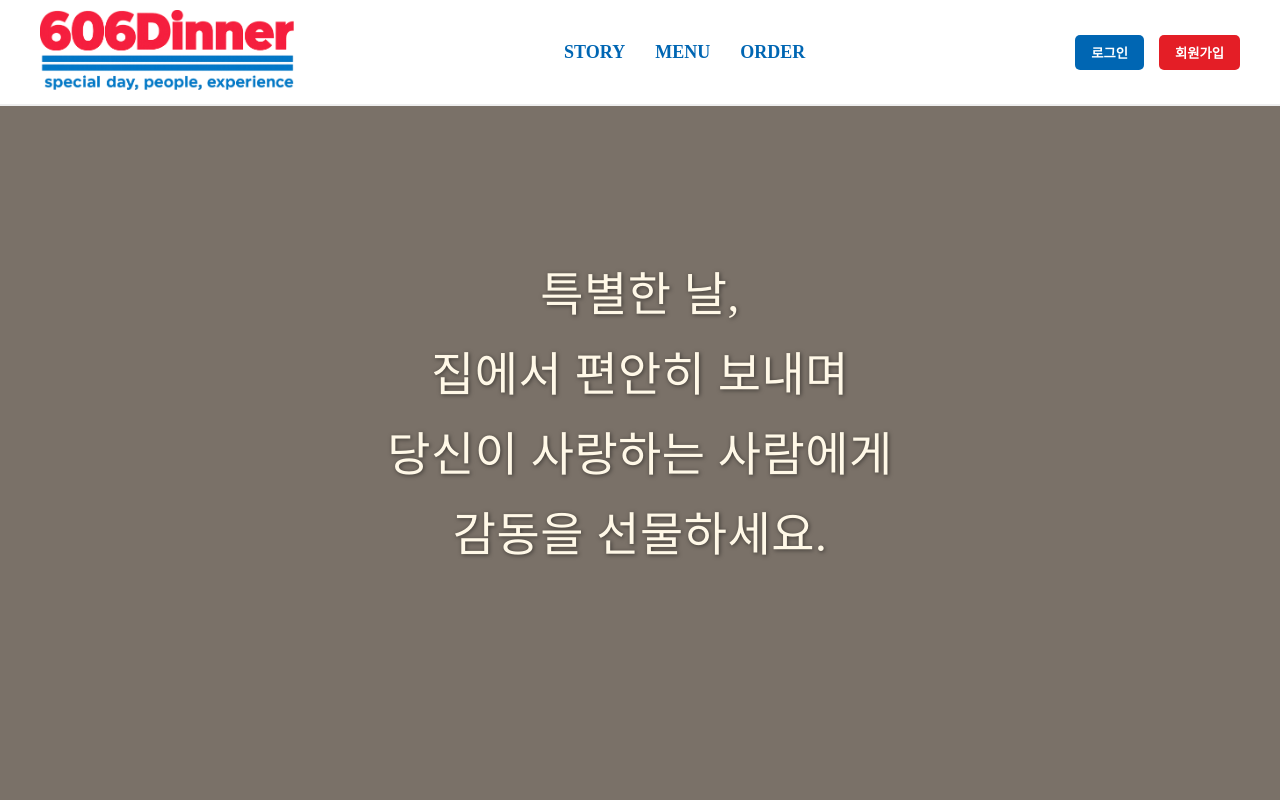
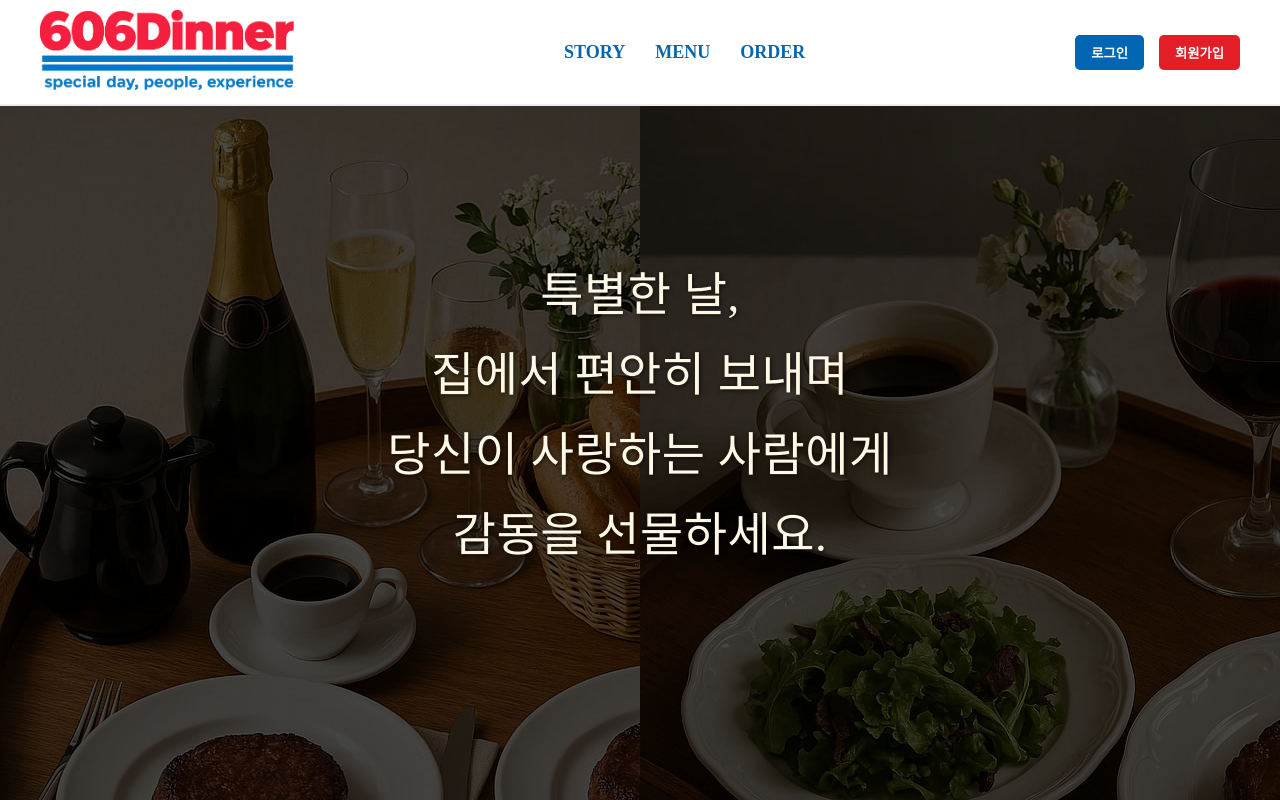
Before and after one commit to UOS606/606Dinner, a React (Create React App) app in the folder frontend/: page /story in a window 1280 px wide. Shown: the top 800 px of the page. Built offline with nearby package versions, Linux system fonts and the light colour scheme.

Commit message:
쿠폰, 주문내역, 장바구니, 부활

```diff
--- a/frontend/src/components/common/nav_bar/NavBar.jsx
+++ b/frontend/src/components/common/nav_bar/NavBar.jsx
@@ -251,6 +251,7 @@ const NavBar = ({
         {isLoggedIn ? (
           <>
             {username !== "admin" && (
+              <>
                 <span className={styles.couponInfo}>
                   {couponCount === null ? (
                     "쿠폰 정보를 불러오는 중..."
@@ -260,11 +261,11 @@ const NavBar = ({
                     </>
                   )}
                 </span>
-              ) && (
                 <button onClick={handleVoice} className={styles.signupBtn}>
                   음성인식
                 </button>
-              )}
+              </>
+            )}
 
             <button onClick={handleLogout} className={styles.loginBtn}>
               로그아웃
--- a/frontend/src/components/home/Home.jsx
+++ b/frontend/src/components/home/Home.jsx
@@ -32,7 +32,7 @@ const Home = () => {
       setBannerIndex((prev) => (prev + 1) % bannerImages.length);
     }, 10000);
     return () => clearInterval(interval);
-  });
+  }, []);
 
   // 오른쪽 메뉴 (5초마다 변경)
   useEffect(() => {
@@ -40,7 +40,7 @@ const Home = () => {
       setMenuIndex((prev) => (prev + 1) % menuSets.length);
     }, 5000);
     return () => clearInterval(interval);
-  });
+  }, []);
 
   return (
     <div className={styles.homeLayout}>
--- a/frontend/src/components/order/OrderHistory.jsx
+++ b/frontend/src/components/order/OrderHistory.jsx
@@ -53,7 +53,7 @@ const OrderHistory = () => {
 
       try {
         const token = localStorage.getItem("token");
-        const res = await fetch("/api/orders", {
+        const res = await fetch("/api/orders/history", {
           headers: {
             Authorization: `Bearer ${token}`,
           },
--- a/frontend/src/components/story/Story.jsx
+++ b/frontend/src/components/story/Story.jsx
@@ -18,13 +18,19 @@ const Story = () => {
 
   return (
     <main className={styles.mainBanner}>
+      <div className={styles.leftImage}>
+        <img src="/images/story.png" alt="advertisement" />
+      </div>
+      <div className={styles.rightImage}>
+        <img src="/images/dinner/french/deluxe.png" alt="advertisement" />
+      </div>
       <div className={styles.overlay}>
         <h1 className={styles.slogan}>
           {lines.map((line, index) => (
             <span
               key={index}
               className={styles.fadeLine}
-              style={{ animationDelay: `${index * 1.2}s` }} // 1.5초 간격
+              style={{ animationDelay: `${index * 1.15}s` }} // 1.5초 간격
             >
               {line}
             </span>
--- a/frontend/src/components/story/Story.module.css
+++ b/frontend/src/components/story/Story.module.css
@@ -34,7 +34,7 @@
   justify-content: center;
   align-items: flex-start;
   padding-top: 150px;
-  background-color: rgba(0, 0, 0, 0.5); /* optional: 글씨 잘 보이도록 어둡게 */
+  background-color: rgba(0, 0, 0, 0.7); /* optional: 글씨 잘 보이도록 어둡게 */
 }
 
 .slogan {
@@ -42,7 +42,7 @@
   font-weight: 500;
   line-height: 1.7;
   color: #fff8e7;
-  text-shadow: 1px 1px 4px rgba(0, 0, 0, 0.5);
+  text-shadow: 1px 1px 4px rgba(0, 0, 0, 0.7);
   max-width: 1000px;
   margin: 0 auto;
   letter-spacing: 0.5px;
@@ -61,3 +61,14 @@
     opacity: 1;
   }
 }
+
+.leftImage {
+  flex: 5;
+  position: relative;
+  overflow: hidden;
+}
+.rightImage {
+  flex: 5;
+  position: relative;
+  overflow: hidden;
+}
```
